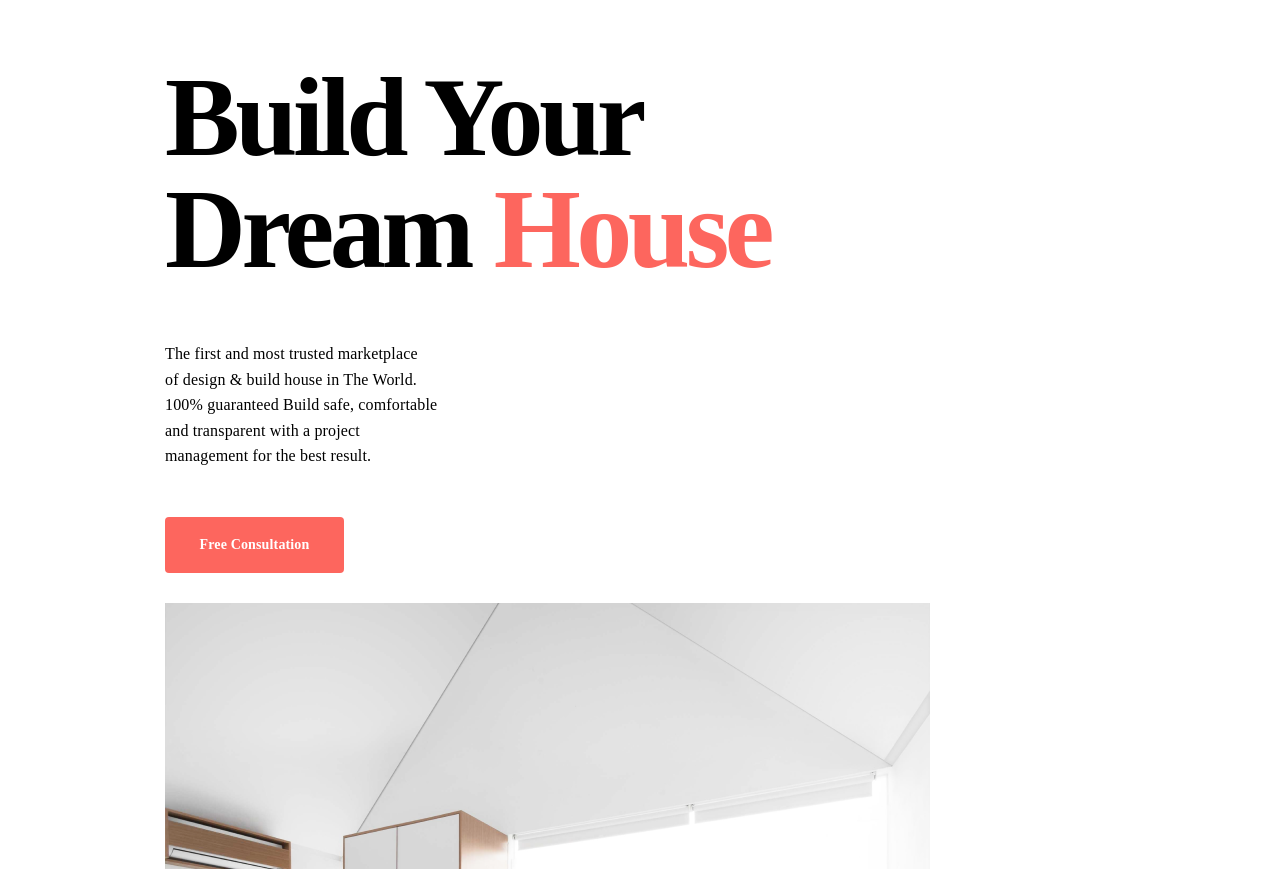
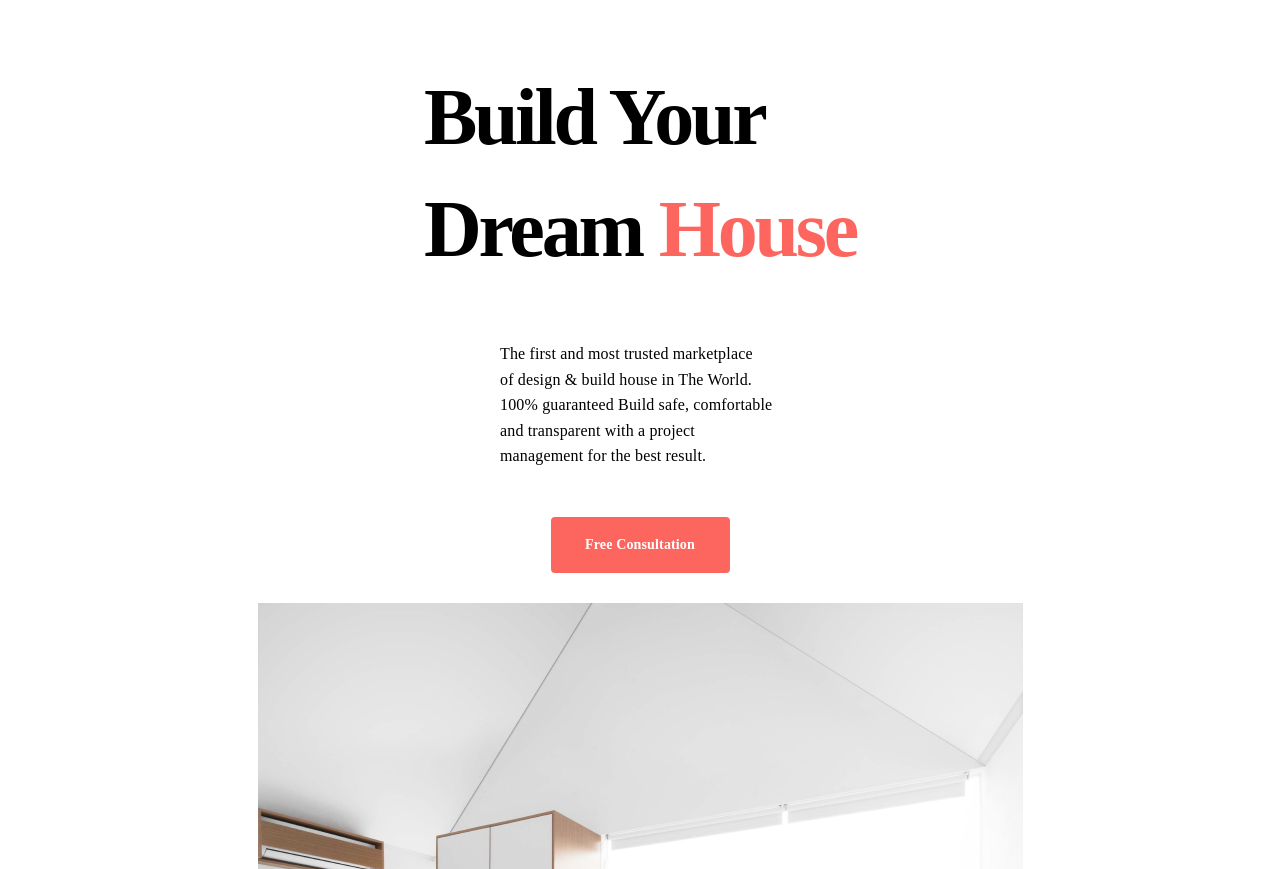
Before and after one commit to tamga05/Dream_House, a plain HTML site: page index.html in a window 1280 px wide. Shown: the part 83-952 px from the top of the page. Drawn offline with nearby package versions, Linux system fonts and the light colour scheme.

Commit message:
adaptive sections header and dream-house

```diff
--- a/css/styles.css
+++ b/css/styles.css
@@ -174,7 +174,7 @@
 .close_icon {
     position: absolute;
     width: 50px;
-    height: 50px;
+    height: 70px;
     cursor: pointer;
 }
 
@@ -288,7 +288,8 @@
     height: 48px;
     border: none;
     border-radius: 4px;
-    background-color: #585858;;
+    background-color: #585858;
+    ;
     cursor: pointer;
     font-family: "SFUIDisplay-Regular", serif;
     font-weight: 400;
@@ -407,7 +408,32 @@ span {
 }
 
 .dream-house__img {
-    max-width: 100%;
+    max-width: 765px;
+    width: 100%;
+}
+
+@media screen and (max-width: 1404px) {
+    .dream-house__container {
+        display: flex;
+        flex-direction: column;
+        align-items: center;
+    }
+
+    .dream-house__title {
+        font-size: 80px;
+    }
+
+    .dream-house__content {
+        display: flex;
+        flex-direction: column;
+        align-items: center;
+    }
+
+    .dream-house__text-block {
+        display: flex;
+        flex-direction: column;
+        align-items: center;
+    }
 }
 
 /* Секция GALLERY */
```
Also changed, not shown: index.html (+2 -3 lines).
